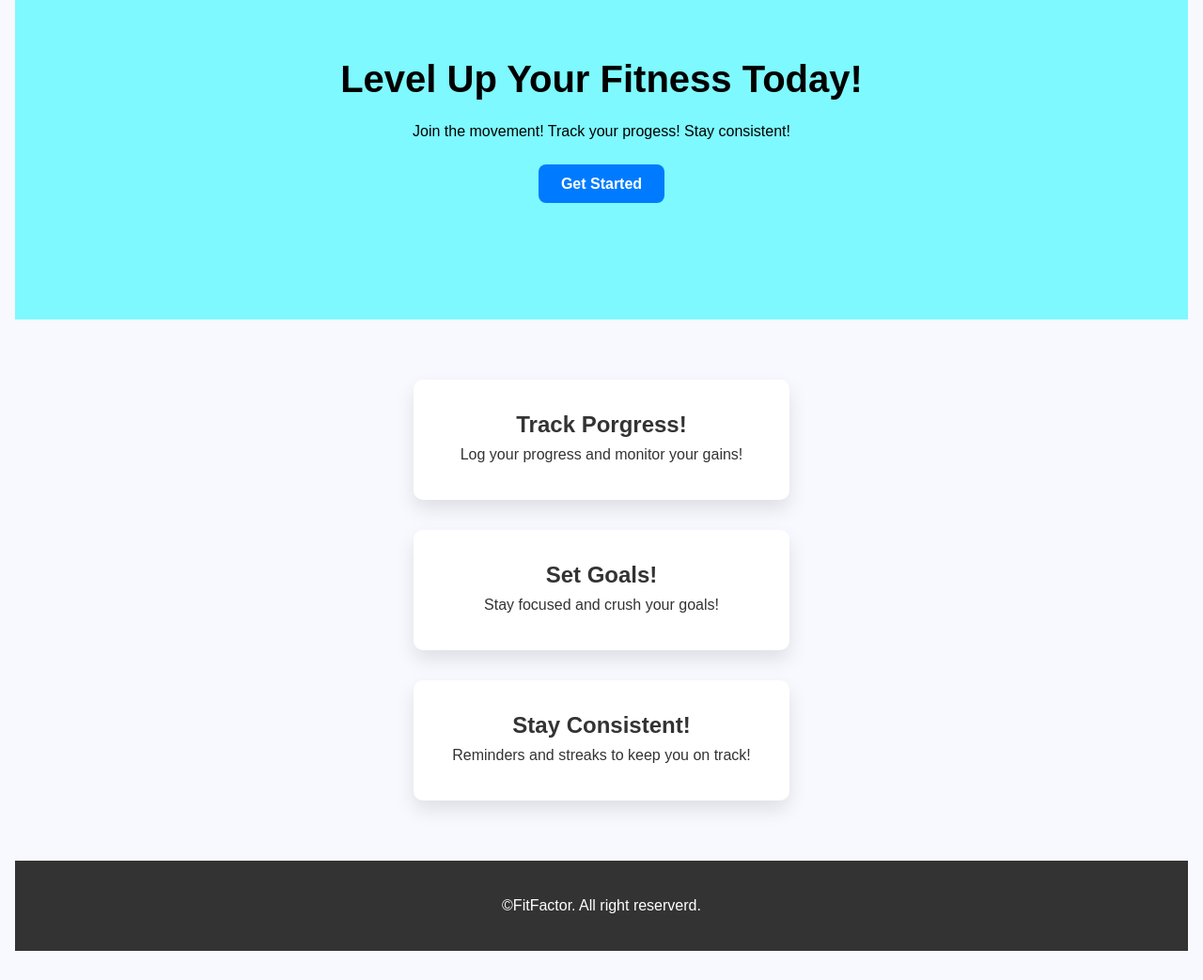
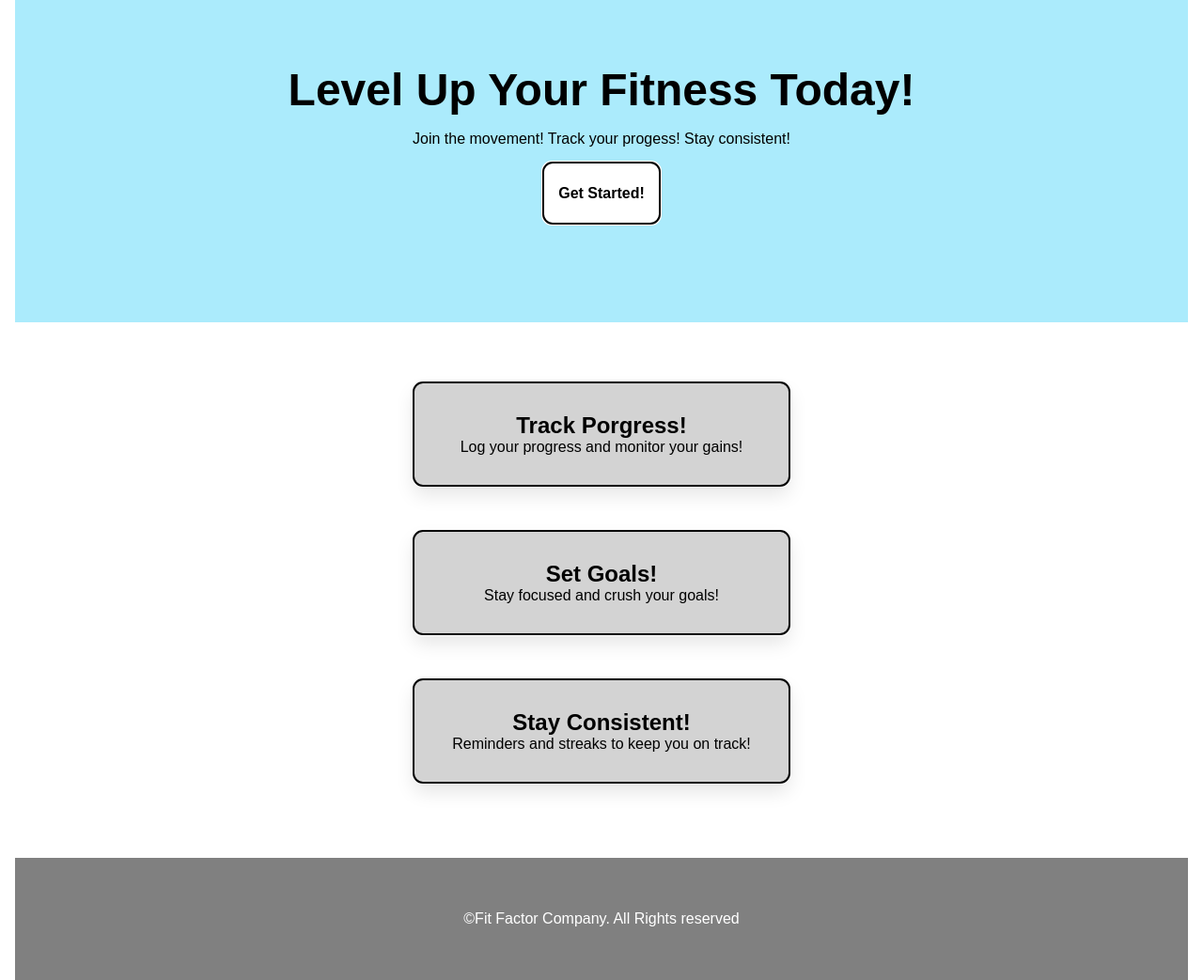
Before and after one commit to michaelmaytin/responsive-landing-page, a plain HTML site: page index.html in a window 1280 px wide. Shown: the part 60-1103 px from the top of the page at 94% size. Before the commit the page ends 1072 px from the top, so only its background shows below. Drawn offline with Linux system fonts and the light colour scheme.

Commit message:
forth iteration

```diff
--- a/index.html
+++ b/index.html
@@ -8,17 +8,20 @@
         <link rel="icon" href="smilingface.png" />
         <title>Fit Factor</title>
     </head>
+
     <body>
+        <!-- Header -->
         <header>
             <div class="container">
                 <h1>Level Up Your Fitness Today!</h1>
                 <p>Join the movement! Track your progess! Stay consistent!</p>
-                <a href="https://www.youtube.com" class="btn">Get Started</a>
+                <a href="https://youtub.com" class="btn">Get Started!</a>
             </div>
         </header>
 
-        <section id="features">
-            <div class="feature">
+        <!-- Body -->
+         <section id="features">
+             <div class="feature">
                 <h2>Track Porgress!</h2>
                 <p>Log your progress and monitor your gains!</p>
             </div>
@@ -30,10 +33,10 @@
                 <h2>Stay Consistent!</h2>
                 <p>Reminders and streaks to keep you on track!</p>
             </div>
-        </section>
+         </section>
 
-        <footer>
-            <p>&copy;FitFactor. All right reserverd.</p>
-        </footer>
+         <footer>
+            <p>&copy;Fit Factor Company. All Rights reserved</p>
+         </footer>
     </body>
 </html>
--- a/style.css
+++ b/style.css
@@ -6,42 +6,45 @@
 
 body {
     font-family: 'Poppin', sans-serif;
-    background: ghostwhite;
-    color: #333;
-    line-height: 2rem;
+    background: rgb(255, 255, 255);
+    color: rgb(0, 0, 0);
+    line-height: 2 rem;
     padding: 0 1rem;
 }
 
 header {
-    background: #7df9ff;
+    background: rgb(171, 235, 252);
     color: black;
     padding: 8rem 1rem;
     text-align: center;
 }
 
 header h1 {
-    font-size: 2.5rem;
-    margin-bottom: 1.5rem;
+    font-size: 3.0rem;
+    margin-bottom: 1.0rem;
 }
 
 header p {
-    font-size: 1.0rem;
-    margin-bottom: 1.5rem;
+    font-size: 1rem;
+    margin-bottom: 2.5rem;
 }
 
 .btn {
-  background: #007BFF;
-  color: white;
-  padding: 0.75rem 1.5rem;
-  border-radius: 8px;
-  text-decoration: none;
-  font-weight: bold;
-  transition: background 0.3s ease, transform 0.3s ease;
+    background: white;
+    color: black;
+    border-radius: 10px;
+    padding: 1.5rem 1rem;
+    margin-top: 1.25rem;
+    text-decoration: none;
+    font-weight: bold;
+    outline: auto;
 }
 
 .btn:hover {
-  background: #0056b3;         /* Darker blue */
-  transform: scale(1.05);      /* Slight zoom on hover */
+    box-shadow: 0 5px 10px rgb(0, 0, 0, .4);
+    background: rgb(32, 44, 49);
+    color: rgb(50, 188, 133);
+    transition: .3s ease;
 }
 
 #features {
@@ -53,18 +56,26 @@ header p {
 }
 
 .feature {
-    background: white;
+    background: rgb(211, 211, 211);
     padding: 2rem;
     border-radius: 10px;
     box-shadow: 0 10px 20px rgba(0,0,0,0.1);
     text-align: center;
     max-width: 400px;
     width: 100%;
+    outline: auto;
+    margin-bottom: 1rem;
 }
 
+.feature:hover {
+    background: rgb(160, 160, 160);
+    transition: 0.3s ease;
+}
+
+
 footer {
-    background: #333;
+    background: gray;
+    padding: 3.5rem 1rem;
+    text-align: center;
     color: white;
-    text-align: center;
-    padding: 2rem 1rem;
 }
```
Also changed, not shown: screenshot.png.
